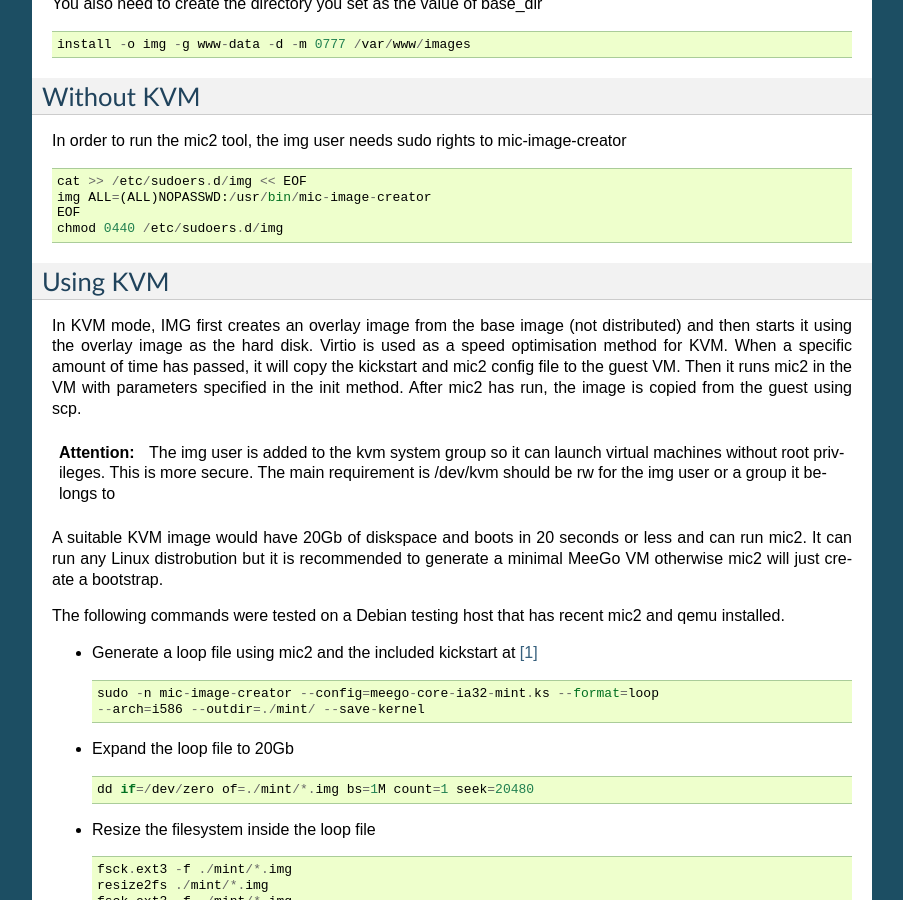
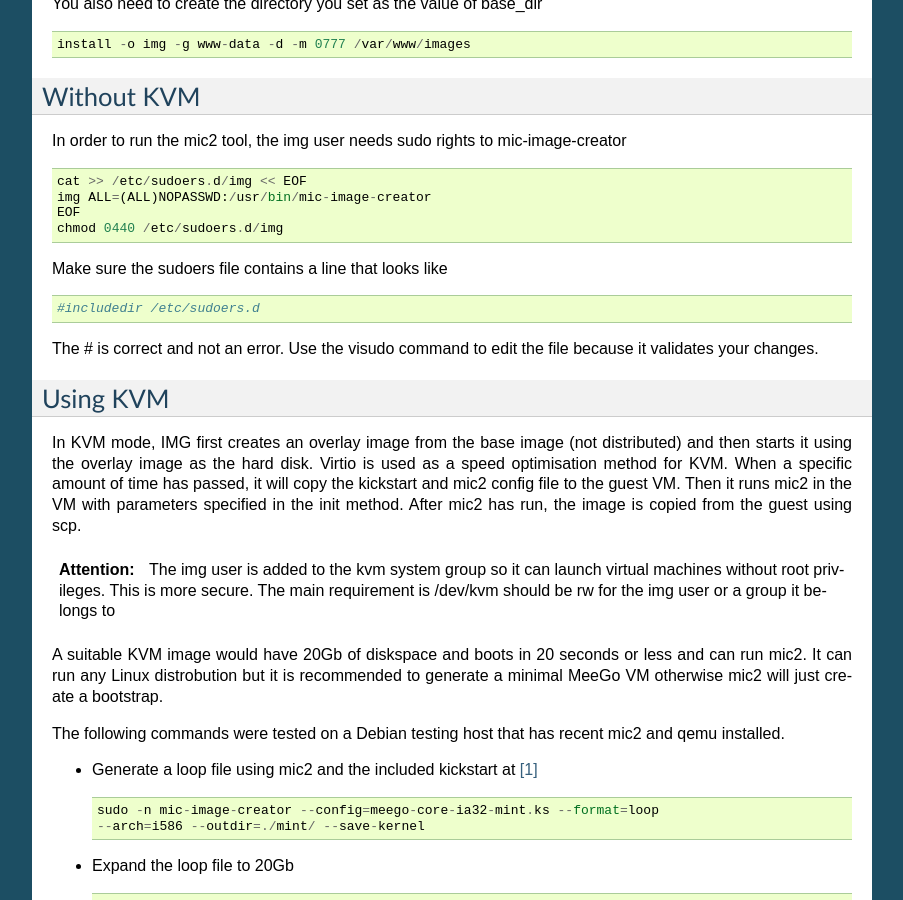
Before and after one commit to MeeGoIntegration/imager, a Sphinx documentation site: the page built from docs/configuration/build_image-conf.rst, in a window 1280 px wide and 900 px high, scrolled down 1218 px. Shown: the whole window, without its empty margins (198-1101 px from the left). Built offline with Sphinx 7.4.7, drawn with Linux system fonts in a browser that asks for light colours.

Commit message:
clarify sudoer config

```diff
--- a/docs/configuration/build_image-conf.rst
+++ b/docs/configuration/build_image-conf.rst
@@ -35,6 +35,13 @@ mic-image-creator ::
  img ALL=(ALL)NOPASSWD:/usr/bin/mic-image-creator
  EOF
  chmod 0440 /etc/sudoers.d/img
+
+Make sure the sudoers file contains a line that looks like ::
+
+ #includedir /etc/sudoers.d
+
+The # is correct and not an error. Use the visudo command to edit the file
+because it validates your changes.
 
 Using KVM
 ---------
```
